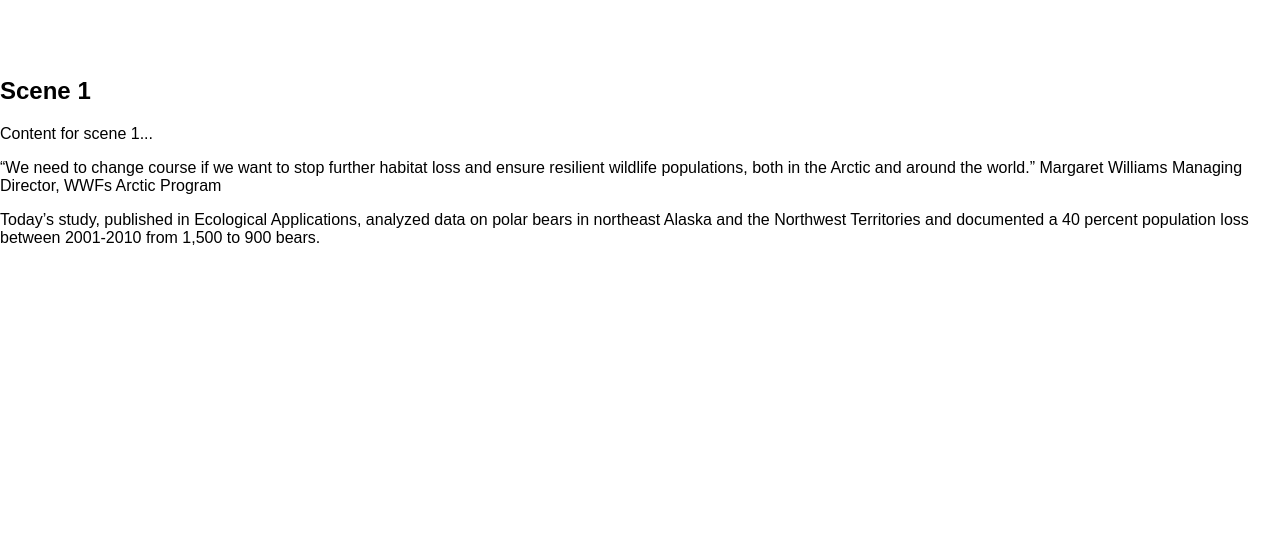
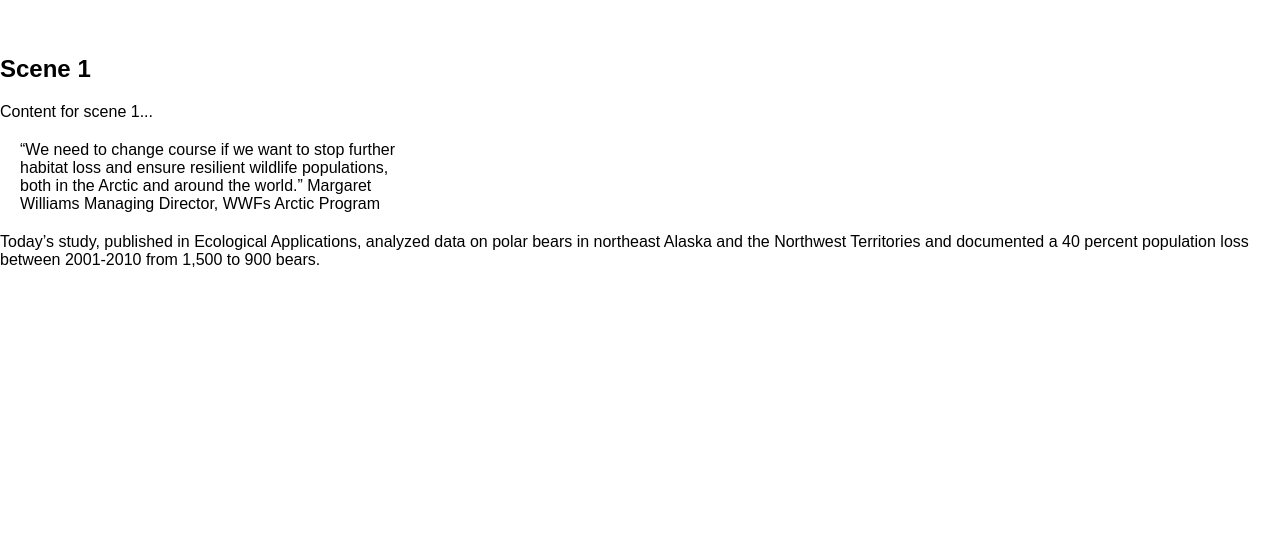
Before and after one commit to AdvancedCSS2023/assignment-3--scrollytelling-group_9, a website: page public/index.html in a window 1280 px wide. Shown: the part 240-800 px from the top of the page. Drawn offline with Linux system fonts and the light colour scheme.

Commit message:
some margin changes

```diff
--- a/src/sass/_scene1.scss
+++ b/src/sass/_scene1.scss
@@ -12,7 +12,7 @@ THE BEGINNING:
 }
 
 &__quote {
-    margin-left: auto;
-    margin-right: auto;
+    margin: 20px;
+    width: 400px;
 }
 }
```
Also changed, not shown: src/sass/style.css, 1 other file.
